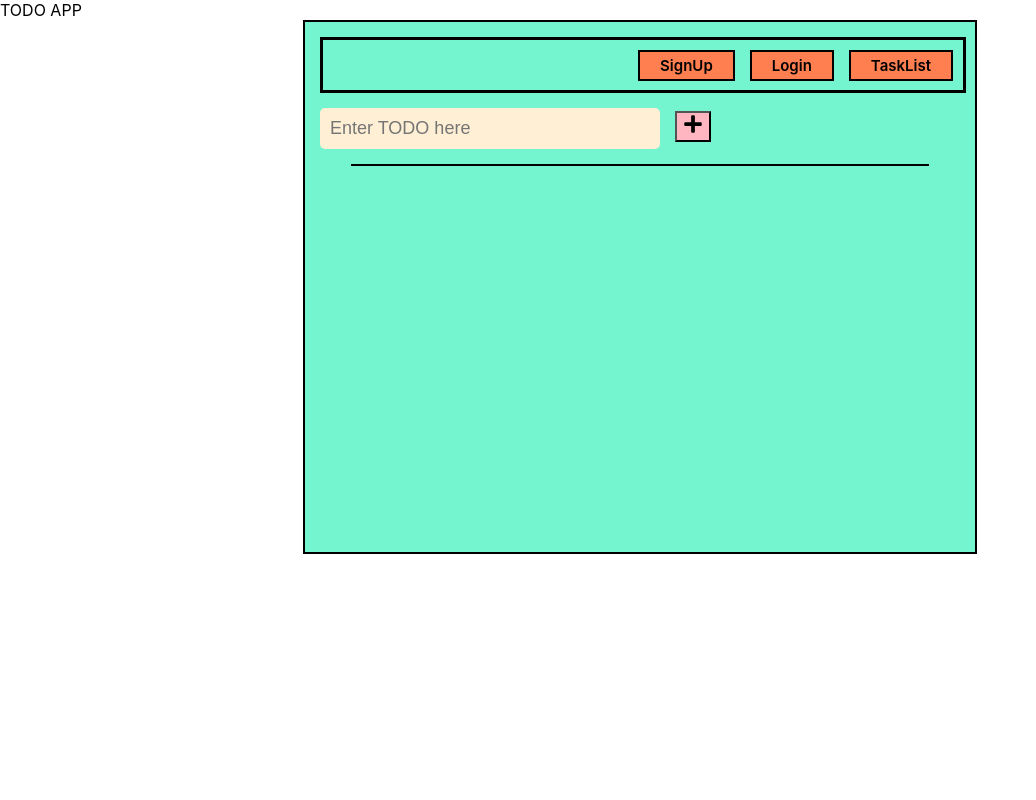
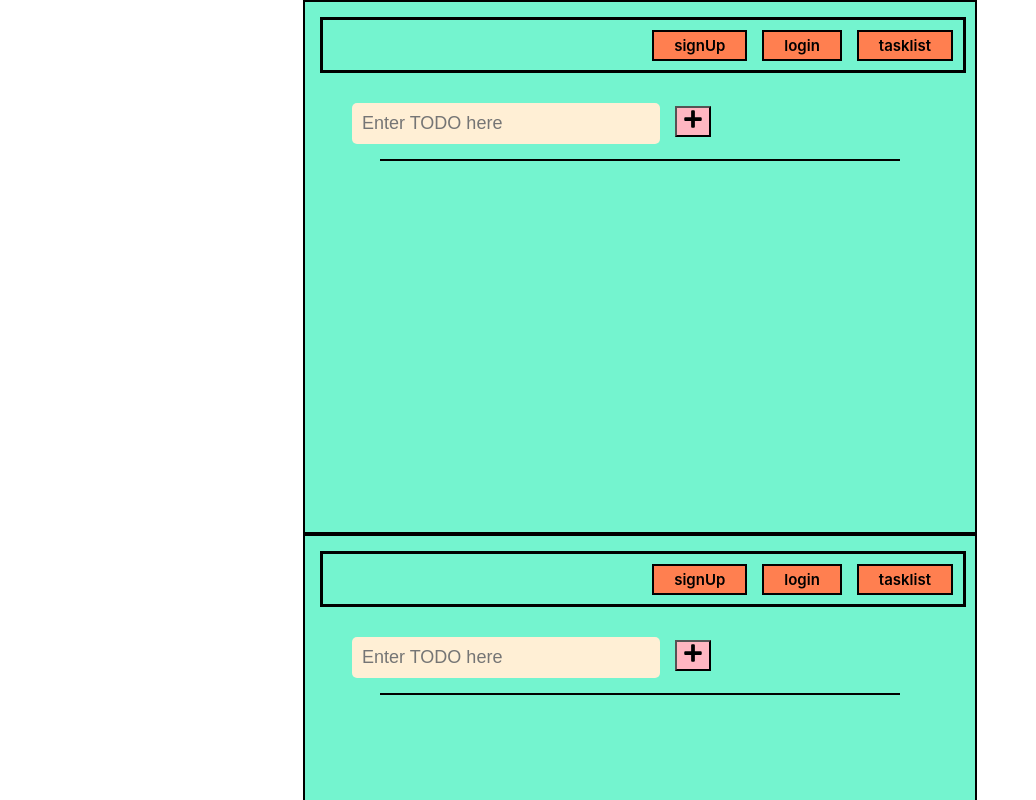
Before and after one commit to roohitgupta/Full_Stack_Todo_App, a React (Create React App) app: page / in a window 1280 px wide. Shown: the top 800 px of the page, without its empty margins (0-1036 px from the left). Built offline with nearby package versions, Linux system fonts and the light colour scheme.

Commit message:
added routing with components

```diff
--- a/src/App.js
+++ b/src/App.js
@@ -1,15 +1,27 @@
 import './App.css';
+import { Routes, Route } from "react-router-dom"
+import Navbar from "./component/Navbar/Navbar"
+import Home from "./component/Home"
 import Task from "./component/Task/Task"
+import Login from "./component/Login/Login"
 import Signup from "./component/Signup/Signup"
+
 
 
 
 function App() {
   return (
     <div>
-      TODO APP
-      {/* <Signup /> */}
-      <Task />
+
+      <Home />
+
+      <Routes>
+          <Route path="/" element={<Home />}></Route>
+          <Route path="/signup" element={<Signup />}></Route>
+          <Route path="/login" element={<Login />}></Route>
+          <Route path="/tasklist" element={<Home />}></Route>
+      </Routes>
+
     </div>
 
   );
--- /dev/null
+++ b/src/component/Home.jsx
@@ -0,0 +1,28 @@
+import React from 'react'
+import styled from "styled-components";
+import Navbar from "./Navbar/Navbar"
+import Task from "./Task/Task"
+
+const Home = () => {
+
+    const Container = styled.div`
+    border: 2px solid black;
+    width: 50%;
+    height: 500px;
+    background-color: #74f4cf;
+    padding: 15px;
+    margin: auto;
+    `
+
+
+  return (
+    <Container>
+      <Navbar />
+
+      <Task />
+
+    </Container>
+  )
+}
+
+export default Home
--- a/src/component/Login/Login.jsx
+++ b/src/component/Login/Login.jsx
@@ -36,7 +36,7 @@ const Signup = () => {
 
 
     return (
-    <Container>
+    <Container id='login'>
       <Heading>
        <h2>Login Section</h2>
       </Heading>
--- a/src/component/Navbar/Navbar.jsx
+++ b/src/component/Navbar/Navbar.jsx
@@ -5,9 +5,9 @@ import "./Navbar.css"
 
 const Navbar = () => {
     const nav = [
-        { title: "SignUp", to: "#home" },
-        { title: "Login", to: "#about" },
-        { title: "TaskList", to: "#userList" },
+        { title: "signUp", to: "#signup" },
+        { title: "login", to: "#login" },
+        { title: "tasklist", to: "#task" },
 
     ];
 
--- a/src/component/Signup/Signup.jsx
+++ b/src/component/Signup/Signup.jsx
@@ -35,8 +35,8 @@ const Signup = () => {
  `
 
 
-    return (
-    <Container>
+    return  (
+    <Container id='signup'>
       <Heading>
        <h2>Signup Section</h2>
       </Heading>
--- a/src/component/Task/Task.jsx
+++ b/src/component/Task/Task.jsx
@@ -3,7 +3,7 @@ import styles from "./task.module.css";
 import AddTask from "../AddTask/AddTask"
 import styled from "styled-components";
 import { FaTrash } from "react-icons/fa";
-import Navbar from '../Navbar/Navbar'
+
 
 const Task = () => {
 
@@ -14,10 +14,8 @@ const Task = () => {
   }
 
   const Container = styled.div`
-    border: 2px solid black;
-    width: 50%;
-    height: 500px;
-    background-color: #74f4cf;
+    width: 90%;
+    height: 400px;
     padding: 15px;
     margin: auto;
     `
@@ -49,8 +47,7 @@ const Task = () => {
 
 
   return (
-    <Container>
-      <Navbar />
+    <Container id="task">
       <AddTask setDataProps={setData} />
       <Container2>
         {todoList.map((e) => (
--- a/src/index.js
+++ b/src/index.js
@@ -3,11 +3,14 @@ import ReactDOM from 'react-dom/client';
 import './index.css';
 import App from './App';
 import reportWebVitals from './reportWebVitals';
+import { BrowserRouter } from "react-router-dom"
 
 const root = ReactDOM.createRoot(document.getElementById('root'));
 root.render(
   <React.StrictMode>
-    <App />
+    <BrowserRouter>
+      <App />
+    </BrowserRouter>
   </React.StrictMode>
 );
 
```
